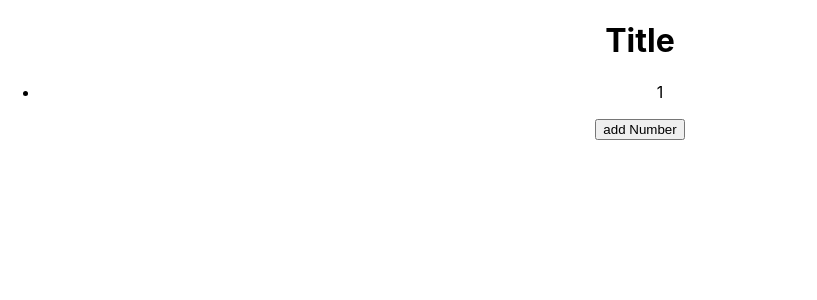
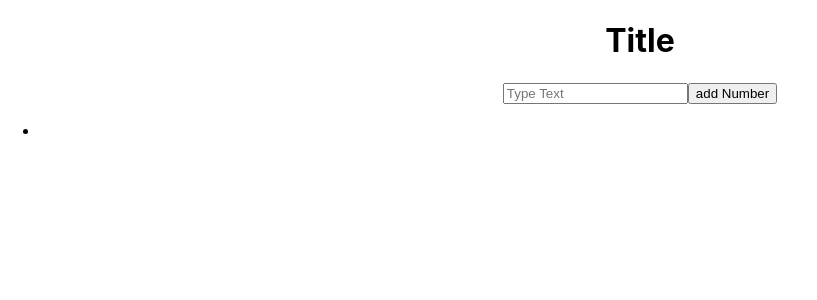
Before and after one commit to Zdragun/HooksWork, a React (Create React App) app in the folder hookswork/: page / in a window 1280 px wide. Shown: the top 300 px of the page, without its empty margins (0-817 px from the left). Built offline with nearby package versions, Linux system fonts and the light colour scheme.

Commit message:
UseRef finish

```diff
--- a/hookswork/src/components/UseRefHook.js
+++ b/hookswork/src/components/UseRefHook.js
@@ -1,23 +1,26 @@
-import React,{useState} from 'react'
+import React,{useState,useRef} from 'react'
 
 export const UseRefHook = () => {
-    const [numbers,setNumbers] = useState([1])
+/*     const [numbers,setNumbers] = useState([1])] */
+    const [state,setState] = useState([])
+    const inpRef = useRef(null);
 
-    const addNumber =() =>
+    const onClick = () =>
     {
-        const lastNumber = numbers.at(-1)
-        console.log(lastNumber);
-        setNumbers([...numbers,lastNumber + 1])
+       console.log(inpRef.current.value);
+       setState(inpRef.current.value)
     }
+
   return (
 
     <div>
-        <ul>
-            {numbers.map((number)=>(
-                <li key={number}>{number}</li>
-            ))}
-        </ul>
-        <button onClick={addNumber}>add Number</button>
+     <input  ref={inpRef} type="text" placeholder='Type Text' />
+
+    <button onClick={onClick} >add Number</button>
+    <ul >
+    <li>{state}</li>
+    </ul>
+
         </div>
   )
 }
```
